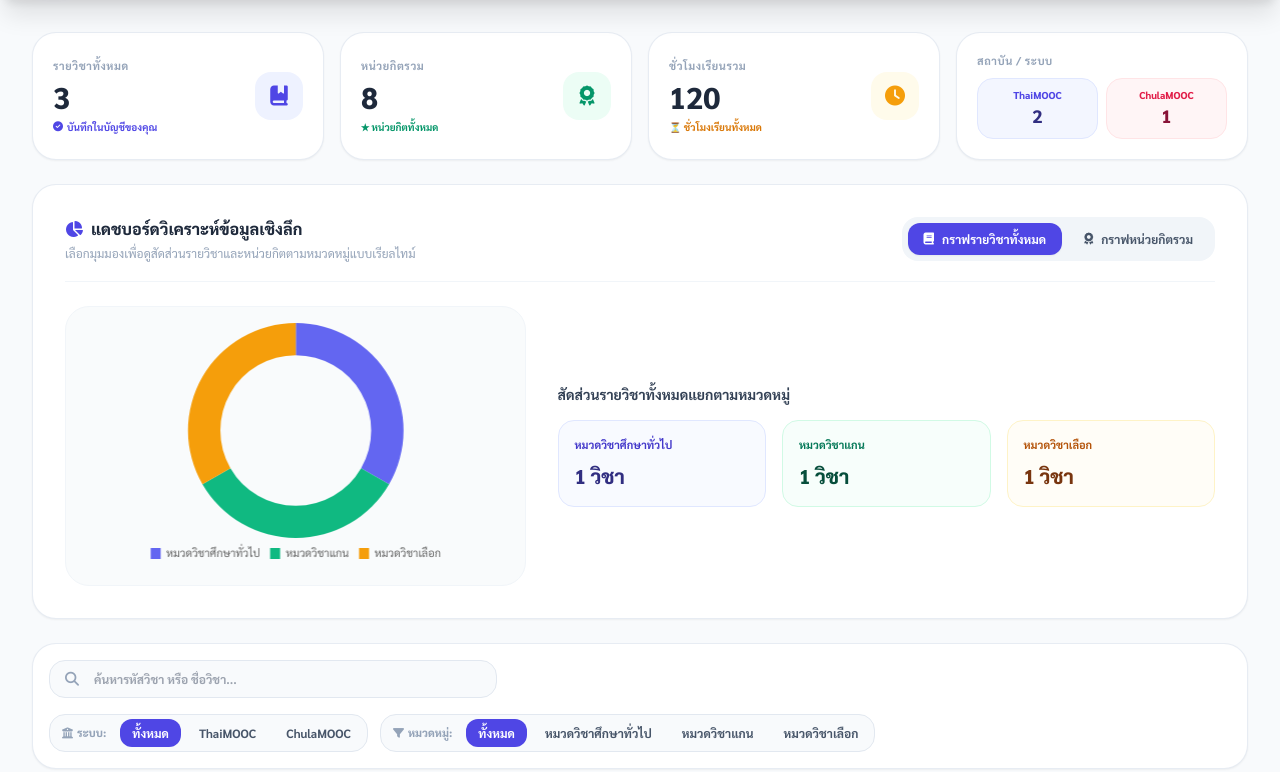
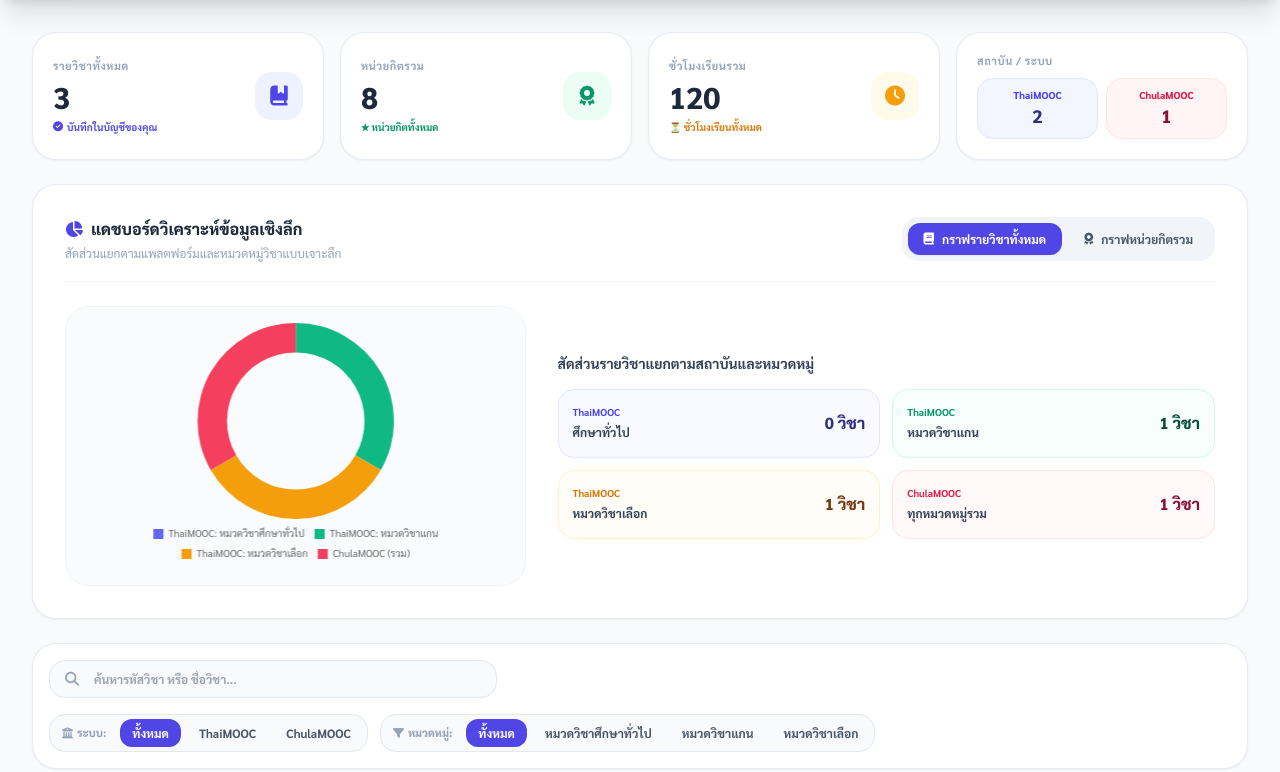
Before and after one commit to kungkling1k23-spec/credit-bank-project, a Flask app: template templates/course_manager.html in a window 1280 px wide. Shown: the part 81-853 px from the top of the page. Run offline with Flask 3, Linux system fonts and the light colour scheme; the template is opened without the code that fills it: values that come from a table or form of the project are taken from there, others are empty; some libraries are stand-ins or nearby versions.

Commit message:
ปรับ

```diff
--- a/templates/course_manager.html
+++ b/templates/course_manager.html
@@ -15,39 +15,61 @@
 </head>
 <body class="min-h-screen text-slate-800 antialiased flex flex-col">
 
-    <!-- คำนวณสถิติรวมสำหรับแสดงใน Widgets -->
+    <!-- คำนวณสถิติรวมและแยกตามสถาบัน + หมวดหมู่ -->
     {% set total_courses = courses|length %}
     {% set total_credits = namespace(val=0) %}
     {% set total_hours = namespace(val=0) %}
     {% set thaimooc_count = namespace(val=0) %}
     {% set chulamooc_count = namespace(val=0) %}
 
-    {% set cat_gen_count = namespace(val=0) %}
-    {% set cat_core_count = namespace(val=0) %}
-    {% set cat_elec_count = namespace(val=0) %}
+    <!-- ตัวแปรแยกสัดส่วนรายวิชา: ThaiMOOC / ChulaMOOC x หมวดหมู่ -->
+    {% set tm_gen_count = namespace(val=0) %}
+    {% set tm_core_count = namespace(val=0) %}
+    {% set tm_elec_count = namespace(val=0) %}
+    {% set cm_gen_count = namespace(val=0) %}
+    {% set cm_core_count = namespace(val=0) %}
+    {% set cm_elec_count = namespace(val=0) %}
 
-    {% set cat_gen_credits = namespace(val=0) %}
-    {% set cat_core_credits = namespace(val=0) %}
-    {% set cat_elec_credits = namespace(val=0) %}
+    <!-- ตัวแปรแยกสัดส่วนหน่วยกิต: ThaiMOOC / ChulaMOOC x หมวดหมู่ -->
+    {% set tm_gen_credits = namespace(val=0) %}
+    {% set tm_core_credits = namespace(val=0) %}
+    {% set tm_elec_credits = namespace(val=0) %}
+    {% set cm_gen_credits = namespace(val=0) %}
+    {% set cm_core_credits = namespace(val=0) %}
+    {% set cm_elec_credits = namespace(val=0) %}
 
     {% for c in courses %}
         {% set total_credits.val = total_credits.val + (c.credits or 0) %}
         {% set total_hours.val = total_hours.val + (c.hours or 0) %}
-        {% if c.institution == 'ThaiMOOC' %}
+
+        {% set inst = c.institution or 'ThaiMOOC' %}
+        {% set cat = c.category or 'หมวดวิชาแกน' %}
+        {% set cred = c.credits or 3 %}
+
+        {% if inst == 'ThaiMOOC' %}
             {% set thaimooc_count.val = thaimooc_count.val + 1 %}
-        {% elif c.institution == 'ChulaMOOC' %}
+            {% if cat == 'หมวดวิชาศึกษาทั่วไป' %}
+                {% set tm_gen_count.val = tm_gen_count.val + 1 %}
+                {% set tm_gen_credits.val = tm_gen_credits.val + cred %}
+            {% elif cat == 'หมวดวิชาแกน' %}
+                {% set tm_core_count.val = tm_core_count.val + 1 %}
+                {% set tm_core_credits.val = tm_core_credits.val + cred %}
+            {% elif cat == 'หมวดวิชาเลือก' %}
+                {% set tm_elec_count.val = tm_elec_count.val + 1 %}
+                {% set tm_elec_credits.val = tm_elec_credits.val + cred %}
+            {% endif %}
+        {% elif inst == 'ChulaMOOC' %}
             {% set chulamooc_count.val = chulamooc_count.val + 1 %}
-        {% endif %}
-
-        {% if c.category == 'หมวดวิชาศึกษาทั่วไป' %}
-            {% set cat_gen_count.val = cat_gen_count.val + 1 %}
-            {% set cat_gen_credits.val = cat_gen_credits.val + (c.credits or 0) %}
-        {% elif c.category == 'หมวดวิชาแกน' %}
-            {% set cat_core_count.val = cat_core_count.val + 1 %}
-            {% set cat_core_credits.val = cat_core_credits.val + (c.credits or 0) %}
-        {% elif c.category == 'หมวดวิชาเลือก' %}
-            {% set cat_elec_count.val = cat_elec_count.val + 1 %}
-            {% set cat_elec_credits.val = cat_elec_credits.val + (c.credits or 0) %}
+            {% if cat == 'หมวดวิชาศึกษาทั่วไป' %}
+                {% set cm_gen_count.val = cm_gen_count.val + 1 %}
+                {% set cm_gen_credits.val = cm_gen_credits.val + cred %}
+            {% elif cat == 'หมวดวิชาแกน' %}
+                {% set cm_core_count.val = cm_core_count.val + 1 %}
+                {% set cm_core_credits.val = cm_core_credits.val + cred %}
+            {% elif cat == 'หมวดวิชาเลือก' %}
+                {% set cm_elec_count.val = cm_elec_count.val + 1 %}
+                {% set cm_elec_credits.val = cm_elec_credits.val + cred %}
+            {% endif %}
         {% endif %}
     {% endfor %}
 
@@ -163,17 +185,17 @@
             </div>
         </div>
 
-        <!-- SECTION 2: Analytics Donut Chart Dashboard (ปรับปรุงจัดระเบียบปุ่มและสัดส่วนใหม่ให้สวยงาม) -->
+        <!-- SECTION 2: Analytics Donut Chart Dashboard (แยกตามสถาบันและหมวดหมู่) -->
         <div class="bg-white rounded-3xl p-6 sm:p-8 shadow-sm border border-slate-200/80 space-y-6">
             <div class="flex flex-col lg:flex-row justify-between items-start lg:items-center gap-4 border-b border-slate-100 pb-5">
                 <div>
                     <h3 class="text-base font-black text-slate-800 flex items-center gap-2">
                         <i class="fa-solid fa-chart-pie text-indigo-600"></i> แดชบอร์ดวิเคราะห์ข้อมูลเชิงลึก
                     </h3>
-                    <p class="text-xs text-slate-400 mt-1">เลือกมุมมองเพื่อดูสัดส่วนรายวิชาและหน่วยกิตตามหมวดหมู่แบบเรียลไทม์</p>
+                    <p class="text-xs text-slate-400 mt-1">สัดส่วนแยกตามแพลตฟอร์มและหมวดหมู่วิชาแบบเจาะลึก</p>
                 </div>
 
-                <!-- ปุ่มสลับมุมมองกราฟ จัดให้อยู่ในกรอบสวยงาม ไม่ล้นหน้าจอ -->
+                <!-- ปุ่มสลับมุมมองกราฟ -->
                 <div class="flex bg-slate-100 p-1.5 rounded-2xl gap-1.5 w-full sm:w-auto">
                     <button onclick="switchChart('courses')" id="btnCourses" class="flex-1 sm:flex-none px-4 py-2 rounded-xl text-xs font-bold bg-indigo-600 text-white shadow-sm transition flex items-center justify-center gap-2">
                         <i class="fa-solid fa-book"></i> กราฟรายวิชาทั้งหมด
@@ -185,29 +207,48 @@
             </div>
 
             <div class="grid grid-cols-1 lg:grid-cols-12 gap-8 items-center">
-                <!-- พื้นที่แสดงกราฟโดนัท -->
+                <!-- กราฟโดนัท -->
                 <div class="lg:col-span-5 flex justify-center items-center p-4 bg-slate-50/80 rounded-3xl border border-slate-100 relative" style="height: 280px;">
                     <canvas id="analysisChart"></canvas>
                 </div>
 
-                <!-- รายละเอียดสัดส่วนหมวดหมู่แบบพรีเมียม -->
+                <!-- การ์ดสรุปย่อยแยกตามสถาบันและหมวดหมู่ -->
                 <div class="lg:col-span-7 space-y-4">
                     <h4 id="chartTitle" class="text-sm font-bold text-slate-700">
-                        สัดส่วนรายวิชาทั้งหมดแยกตามหมวดหมู่
+                        สัดส่วนแยกตามสถาบันและหมวดหมู่รายวิชา
                     </h4>
 
-                    <div class="grid grid-cols-1 sm:grid-cols-3 gap-4">
-                        <div class="bg-indigo-50/40 p-4 rounded-2xl border border-indigo-100 flex flex-col justify-between shadow-xs">
-                            <span class="text-[11px] font-bold text-indigo-700">หมวดวิชาศึกษาทั่วไป</span>
-                            <span id="legendGen" class="text-xl font-black text-indigo-900 mt-2">{{ cat_gen_count.val }} วิชา</span>
+                    <div class="grid grid-cols-1 sm:grid-cols-2 gap-3">
+                        <div class="bg-indigo-50/40 p-3.5 rounded-2xl border border-indigo-100 flex items-center justify-between">
+                            <div>
+                                <span class="text-[10px] font-bold text-indigo-600 block">ThaiMOOC</span>
+                                <span class="text-xs font-bold text-slate-700">ศึกษาทั่วไป</span>
+                            </div>
+                            <span id="legendTmGen" class="text-base font-black text-indigo-900">{{ tm_gen_count.val }} วิชา</span>
                         </div>
-                        <div class="bg-emerald-50/40 p-4 rounded-2xl border border-emerald-100 flex flex-col justify-between shadow-xs">
-                            <span class="text-[11px] font-bold text-emerald-700">หมวดวิชาแกน</span>
-                            <span id="legendCore" class="text-xl font-black text-emerald-900 mt-2">{{ cat_core_count.val }} วิชา</span>
+
+                        <div class="bg-emerald-50/40 p-3.5 rounded-2xl border border-emerald-100 flex items-center justify-between">
+                            <div>
+                                <span class="text-[10px] font-bold text-emerald-600 block">ThaiMOOC</span>
+                                <span class="text-xs font-bold text-slate-700">หมวดวิชาแกน</span>
+                            </div>
+                            <span id="legendTmCore" class="text-base font-black text-emerald-900">{{ tm_core_count.val }} วิชา</span>
                         </div>
-                        <div class="bg-amber-50/40 p-4 rounded-2xl border border-amber-100 flex flex-col justify-between shadow-xs">
-                            <span class="text-[11px] font-bold text-amber-700">หมวดวิชาเลือก</span>
-                            <span id="legendElec" class="text-xl font-black text-amber-900 mt-2">{{ cat_elec_count.val }} วิชา</span>
+
+                        <div class="bg-amber-50/40 p-3.5 rounded-2xl border border-amber-100 flex items-center justify-between">
+                            <div>
+                                <span class="text-[10px] font-bold text-amber-600 block">ThaiMOOC</span>
+                                <span class="text-xs font-bold text-slate-700">หมวดวิชาเลือก</span>
+                            </div>
+                            <span id="legendTmElec" class="text-base font-black text-amber-900">{{ tm_elec_count.val }} วิชา</span>
+                        </div>
+
+                        <div class="bg-rose-50/40 p-3.5 rounded-2xl border border-rose-100 flex items-center justify-between">
+                            <div>
+                                <span class="text-[10px] font-bold text-rose-600 block">ChulaMOOC</span>
+                                <span class="text-xs font-bold text-slate-700">ทุกหมวดหมู่รวม</span>
+                            </div>
+                            <span id="legendCmTotal" class="text-base font-black text-rose-900">{{ chulamooc_count.val }} วิชา</span>
                         </div>
                     </div>
                 </div>
@@ -479,7 +520,7 @@
         </div>
     </div>
 
-    <!-- JavaScript -->
+    <!-- JavaScript สำหรับควบคุมกราฟโดนัทเจาะลึกตามสถาบันและหมวดหมู่ -->
     <script>
         let currentInst = 'all';
         let currentCat = 'all';
@@ -487,16 +528,36 @@
 
         const chartDataConfig = {
             courses: {
-                title: "สัดส่วนรายวิชาทั้งหมดแยกตามหมวดหมู่",
-                labels: ['หมวดวิชาศึกษาทั่วไป', 'หมวดวิชาแกน', 'หมวดวิชาเลือก'],
-                data: [{{ cat_gen_count.val }}, {{ cat_core_count.val }}, {{ cat_elec_count.val }}],
-                colors: ['#6366f1', '#10b981', '#f59e0b']
+                title: "สัดส่วนรายวิชาแยกตามสถาบันและหมวดหมู่",
+                labels: [
+                    'ThaiMOOC: หมวดวิชาศึกษาทั่วไป',
+                    'ThaiMOOC: หมวดวิชาแกน',
+                    'ThaiMOOC: หมวดวิชาเลือก',
+                    'ChulaMOOC (รวม)'
+                ],
+                data: [
+                    {{ tm_gen_count.val }},
+                    {{ tm_core_count.val }},
+                    {{ tm_elec_count.val }},
+                    {{ chulamooc_count.val }}
+                ],
+                colors: ['#6366f1', '#10b981', '#f59e0b', '#f43f5e']
             },
             credits: {
-                title: "สัดส่วนหน่วยกิตรวมทั้งหมดแยกตามหมวดหมู่",
-                labels: ['หมวดวิชาศึกษาทั่วไป', 'หมวดวิชาแกน', 'หมวดวิชาเลือก'],
-                data: [{{ cat_gen_credits.val }}, {{ cat_core_credits.val }}, {{ cat_elec_credits.val }}],
-                colors: ['#3b82f6', '#059669', '#d97706']
+                title: "สัดส่วนหน่วยกิตรวมแยกตามสถาบันและหมวดหมู่",
+                labels: [
+                    'ThaiMOOC: หมวดวิชาศึกษาทั่วไป',
+                    'ThaiMOOC: หมวดวิชาแกน',
+                    'ThaiMOOC: หมวดวิชาเลือก',
+                    'ChulaMOOC (รวม)'
+                ],
+                data: [
+                    {{ tm_gen_credits.val }},
+                    {{ tm_core_credits.val }},
+                    {{ tm_elec_credits.val }},
+                    {{ cm_gen_credits.val + cm_core_credits.val + cm_elec_credits.val }}
+                ],
+                colors: ['#3b82f6', '#059669', '#d97706', '#e11d48']
             }
         };
 
@@ -531,7 +592,7 @@
                                 boxWidth: 10,
                                 font: {
                                     family: 'Sarabun',
-                                    size: 11
+                                    size: 10
                                 }
                             }
                         }
@@ -549,18 +610,20 @@
                 btnCourses.className = "flex-1 sm:flex-none px-4 py-2 rounded-xl text-xs font-bold bg-indigo-600 text-white shadow-sm transition flex items-center justify-center gap-2";
                 btnCredits.className = "flex-1 sm:flex-none px-4 py-2 rounded-xl text-xs font-bold text-slate-600 hover:text-indigo-600 transition flex items-center justify-center gap-2";
 
-                document.getElementById('legendGen').innerText = "{{ cat_gen_count.val }} วิชา";
-                document.getElementById('legendCore').innerText = "{{ cat_core_count.val }} วิชา";
-                document.getElementById('legendElec').innerText = "{{ cat_elec_count.val }} วิชา";
+                document.getElementById('legendTmGen').innerText = "{{ tm_gen_count.val }} วิชา";
+                document.getElementById('legendTmCore').innerText = "{{ tm_core_count.val }} วิชา";
+                document.getElementById('legendTmElec').innerText = "{{ tm_elec_count.val }} วิชา";
+                document.getElementById('legendCmTotal').innerText = "{{ chulamooc_count.val }} วิชา";
 
                 renderChart('courses');
             } else {
                 btnCredits.className = "flex-1 sm:flex-none px-4 py-2 rounded-xl text-xs font-bold bg-indigo-600 text-white shadow-sm transition flex items-center justify-center gap-2";
                 btnCourses.className = "flex-1 sm:flex-none px-4 py-2 rounded-xl text-xs font-bold text-slate-600 hover:text-indigo-600 transition flex items-center justify-center gap-2";
 
-                document.getElementById('legendGen').innerText = "{{ cat_gen_credits.val }} หน่วยกิต";
-                document.getElementById('legendCore').innerText = "{{ cat_core_credits.val }} หน่วยกิต";
-                document.getElementById('legendElec').innerText = "{{ cat_elec_credits.val }} หน่วยกิต";
+                document.getElementById('legendTmGen').innerText = "{{ tm_gen_credits.val }} หน่วยกิต";
+                document.getElementById('legendTmCore').innerText = "{{ tm_core_credits.val }} หน่วยกิต";
+                document.getElementById('legendTmElec').innerText = "{{ tm_elec_credits.val }} หน่วยกิต";
+                document.getElementById('legendCmTotal').innerText = "{{ cm_gen_credits.val + cm_core_credits.val + cm_elec_credits.val }} หน่วยกิต";
 
                 renderChart('credits');
             }
```
